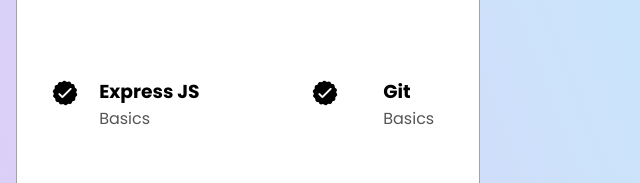
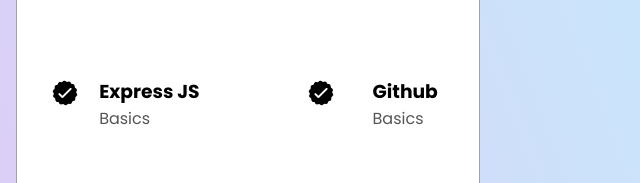
Before and after one commit to Vishwa0012/Portfolio, a plain HTML site: page index.html in a window 1280 px wide. Shown: the part 2037-2220 px from the top of the page, 640-1280 px from the left. Drawn offline with Linux system fonts and the light colour scheme.

Commit message:
Update index.html

```diff
--- a/index.html
+++ b/index.html
@@ -165,7 +165,7 @@
                         <article>
                             <img src="./assets/checkmark.png" alt="Experience icon" class="icon"/>
                             <div>
-                                <h3>Git</h3>
+                                <h3>Github</h3>
                                 <p>Basics</p>
                             </div>
                         </article>
```
